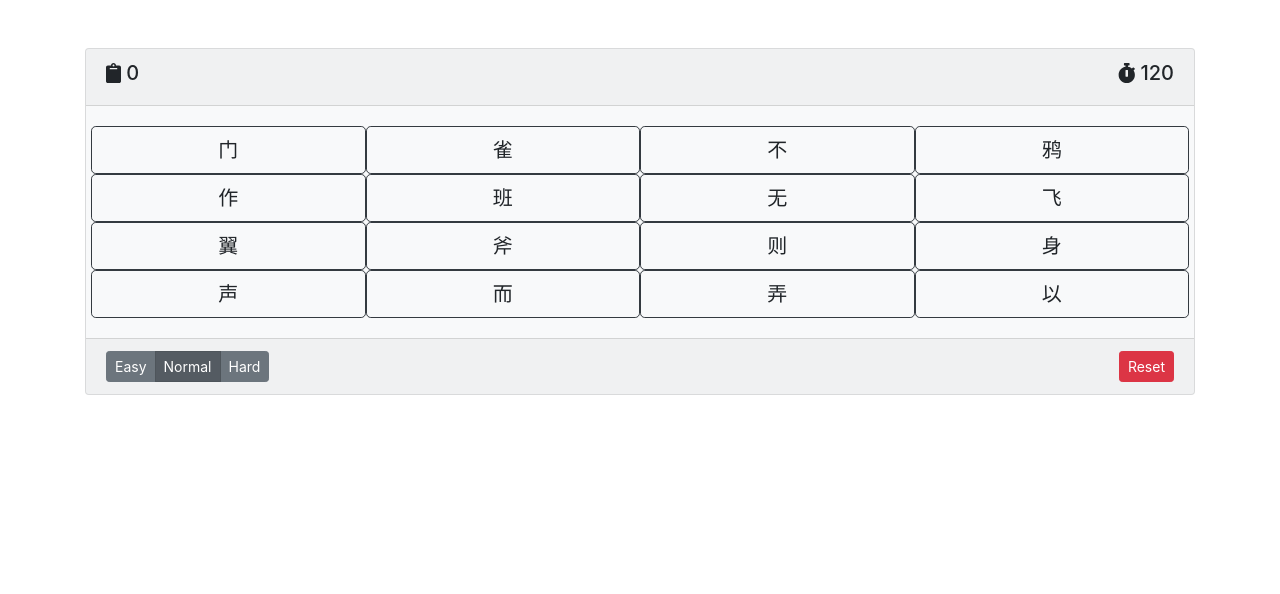
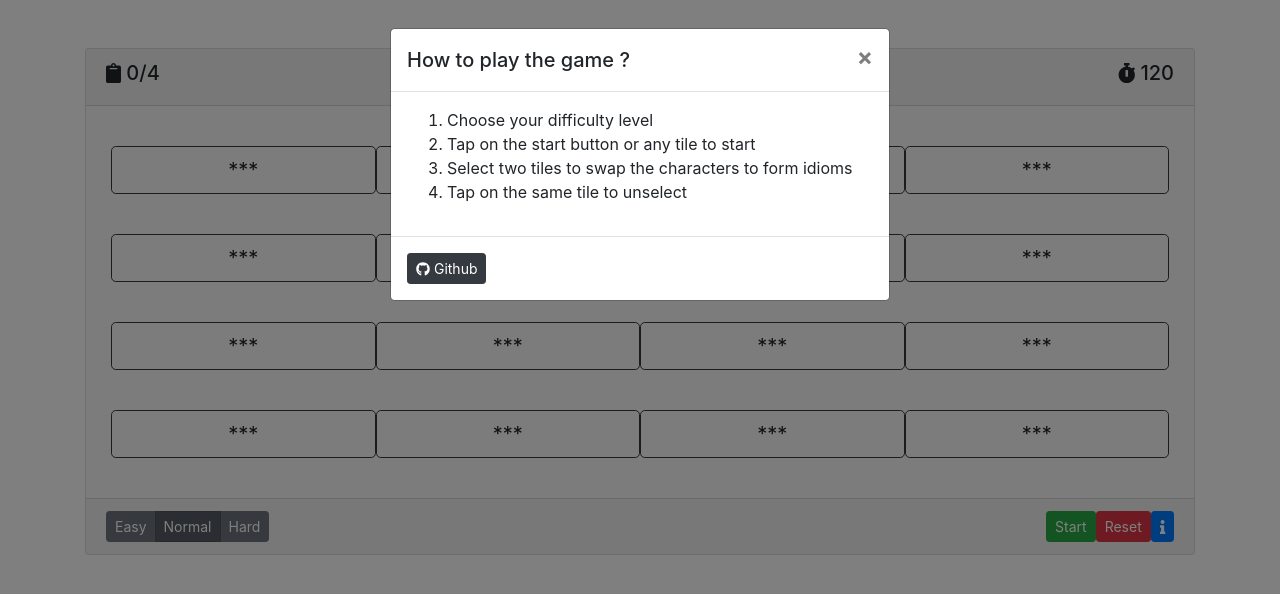
Before and after one commit to jinyuan/changyu, an Angular app: page / in a window 1280 px wide. Shown: the top 594 px of the page. Built offline with nearby package versions, Linux system fonts and the light colour scheme.

Commit message:
feat: add info page, mask words before game start and show answer after game ends

```diff
--- a/angular.json
+++ b/angular.json
@@ -89,7 +89,7 @@
               "src/assets"
             ],
             "styles": [
-              "./node_modules/@angular/material/prebuilt-themes/indigo-pink.css",
+              "./node_modules/bootstrap/dist/css/bootstrap.min.css",
               "src/styles.css"
             ],
             "scripts": []
--- a/package.json
+++ b/package.json
@@ -25,6 +25,7 @@
     "@fortawesome/free-regular-svg-icons": "^5.13.0",
     "@fortawesome/free-solid-svg-icons": "^5.13.0",
     "bootstrap": "^4.4.1",
+    "ngx-bootstrap": "^5.6.1",
     "rxjs": "~6.5.4",
     "tslib": "^1.10.0",
     "zone.js": "~0.10.2"
--- a/src/app/app.module.ts
+++ b/src/app/app.module.ts
@@ -8,6 +8,7 @@ import { GameboardComponent } from './gameboard/gameboard.component';
 import { GamepieceComponent } from './gamepiece/gamepiece.component';
 import {FormsModule} from "@angular/forms";
 import { FontAwesomeModule } from '@fortawesome/angular-fontawesome';
+import {ModalModule} from "ngx-bootstrap/modal";
 
 @NgModule({
   declarations: [
@@ -21,6 +22,7 @@ import { FontAwesomeModule } from '@fortawesome/angular-fontawesome';
     BrowserAnimationsModule,
     FormsModule,
     FontAwesomeModule,
+    ModalModule.forRoot()
   ],
   providers: [],
   bootstrap: [AppComponent]
--- a/src/app/gameboard/gameboard.component.html
+++ b/src/app/gameboard/gameboard.component.html
@@ -1,13 +1,13 @@
 <div class="container">
   <div class="card bg-light mt-5">
     <div class="card-header">
-      <h5 class="float-left"><fa-icon [icon]="['fas', 'clipboard']"></fa-icon> {{score}}</h5>
+      <h5 class="float-left"><fa-icon [icon]="['fas', 'clipboard']"></fa-icon> {{score}}/{{selectedDifficulty.numOfIdioms}}</h5>
       <h5 class="float-right"><fa-icon [icon]="['fas', 'stopwatch']"></fa-icon> {{secondsRemaining}}</h5>
     </div>
     <div class="card-body">
-      <div class="row" *ngFor="let row of gamePieces; i as index">
+      <div class="row card-body"*ngFor="let row of gamePieces; index as i ">
         <div class="col-3 p-0" *ngFor="let gamePiece of row">
-          <app-gamepiece [data]="gamePiece" (clickEvent)="pieceClick($event)"></app-gamepiece>
+          <app-gamepiece [data]="gamePiece" [gameStarted]="gameStarted" (clickEvent)="pieceClick($event)"></app-gamepiece>
         </div>
       </div>
     </div>
@@ -23,8 +23,56 @@
           {{difficulty.name}}
         </label>
       </div>
+      <button class="btn btn-sm btn-primary float-right" (click)="openModal(helpModal)">
+        <fa-icon [icon]="['fas', 'info']"></fa-icon>
+      </button>
       <button class="btn btn-sm btn-danger float-right" (click)="resetGame()">Reset</button>
+      <button class="btn btn-sm btn-success float-right" (click)="startGame()" *ngIf="!gameStarted">Start</button>
     </div>
   </div>
 
+  <ng-template #gameEndModal>
+    <div class="modal-header">
+      <h5 class="modal-title">
+        <span *ngIf="selectedDifficulty.numOfIdioms === score">You Won!</span>
+        <span *ngIf="selectedDifficulty.numOfIdioms !== score">Game over</span>
+      </h5>
+      <button type="button" class="close pull-right" aria-label="Close" (click)="modalRef.hide()">
+        <span aria-hidden="true">&times;</span>
+      </button>
+    </div>
+    <div class="modal-body">
+      <p> You score {{score}}/{{selectedDifficulty.numOfIdioms}}</p>
+      <h6>Answer</h6>
+      <ul>
+        <li *ngFor="let idiom of idioms.keys()">
+          {{idiom}}
+        </li>
+      </ul>
+    </div>
+  </ng-template>
+
+  <ng-template #helpModal>
+    <div class="modal-header">
+      <h5 class="modal-title">
+        How to play the game ?
+      </h5>
+      <button type="button" class="close pull-right" aria-label="Close" (click)="modalRef.hide()">
+        <span aria-hidden="true">&times;</span>
+      </button>
+    </div>
+    <div class="modal-body">
+      <ol>
+        <li>Choose your difficulty level</li>
+        <li>Tap on the start button or any tile to start</li>
+        <li>Select two tiles to swap the characters to form idioms</li>
+        <li>Tap on the same tile to unselect</li>
+      </ol>
+    </div>
+    <div class="modal-footer">
+      <a class="btn btn-sm btn-dark mr-auto" target="_blank" href="https://github.com/jinyuan/chengyu">
+        <fa-icon [icon]="['fab','github']"></fa-icon> Github
+      </a>
+    </div>
+  </ng-template>
 </div>
--- a/src/app/gameboard/gameboard.component.ts
+++ b/src/app/gameboard/gameboard.component.ts
@@ -1,35 +1,54 @@
-import {Component, OnInit} from '@angular/core';
+import {AfterViewInit, Component, OnInit, TemplateRef, ViewChild} from '@angular/core';
 import {Idiom} from "../models/Idiom";
 import {IdiomsService} from "../providers/idioms.service";
 import {interval, Subscription} from "rxjs";
 import {GamePiece} from "../models/GamePiece";
 import {Difficulty} from "../models/Difficulty";
-import {faClipboard, faStopwatch} from "@fortawesome/free-solid-svg-icons";
+import {faClipboard, faInfo, faStopwatch} from "@fortawesome/free-solid-svg-icons";
 import {FaIconLibrary} from "@fortawesome/angular-fontawesome";
+import { BsModalService, BsModalRef } from 'ngx-bootstrap/modal';
+import {faGithub} from "@fortawesome/free-brands-svg-icons";
 
 @Component({
   selector: 'app-gameboard',
   templateUrl: './gameboard.component.html',
   styleUrls: ['./gameboard.component.css']
 })
-export class GameboardComponent implements OnInit {
+export class GameboardComponent implements OnInit, AfterViewInit{
 
-  constructor(private library: FaIconLibrary, private idiomService: IdiomsService) {
+  constructor(private library: FaIconLibrary,
+              private idiomService: IdiomsService,
+              private modalService: BsModalService,
+              ) {
     library.addIcons(
       faStopwatch,
       faClipboard,
+      faInfo,
+      faGithub,
     );
   }
+
+  ngAfterViewInit(): void {
+    if (localStorage.getItem('page.visited') !== 'true') {
+      localStorage.setItem('page.visited','true');
+      this.openModal(this.helpModal);
+    }
+  }
+
   idioms: Map<string, Idiom>;
   gamePieces: Array<Array<GamePiece>>;
   selectedPieces = [];
   score: number = 0;
   gameStarted = false;
   timer: Subscription;
-
   difficulties: Array<Difficulty>;
   selectedDifficulty: Difficulty;
   secondsRemaining:number = 0;
+  modalRef: BsModalRef | null;
+
+  @ViewChild('gameEndModal') gameEndModal: TemplateRef<any>;
+  @ViewChild('helpModal') helpModal: TemplateRef<any>;
+
 
   ngOnInit(): void {
     this.idiomService.getDifficulties().subscribe((data) => {
@@ -109,6 +128,7 @@ export class GameboardComponent implements OnInit {
   }
 
   startGame() {
+    this.populateBoard()
     this.gameStarted = true;
     this.secondsRemaining = this.selectedDifficulty.timeLimit;
     this.timer = interval(1000).subscribe((i) => {
@@ -119,8 +139,7 @@ export class GameboardComponent implements OnInit {
   stopGame() {
     this.gameStarted = false;
     this.timer.unsubscribe();
-    const message = this.selectedDifficulty.numOfIdioms === this.score? 'You won!': 'Game over!';
-    alert(message);
+    this.openModal(this.gameEndModal);
   }
 
   resetGame() {
@@ -162,4 +181,8 @@ export class GameboardComponent implements OnInit {
   onDifficultyChange() {
     this.resetGame();
   }
+
+  openModal(template: TemplateRef<any>) {
+    this.modalRef = this.modalService.show(template);
+  }
 }
--- a/src/app/gamepiece/gamepiece.component.html
+++ b/src/app/gamepiece/gamepiece.component.html
@@ -7,5 +7,6 @@
         'btn-success': data.disabled
       }"
 >
-  {{data.character}}
+  <span *ngIf="gameStarted">{{data.character}}</span>
+  <span *ngIf="!gameStarted">***</span>
 </button>
--- a/src/app/gamepiece/gamepiece.component.ts
+++ b/src/app/gamepiece/gamepiece.component.ts
@@ -9,6 +9,7 @@ import {GamePiece} from "../models/GamePiece";
 export class GamepieceComponent implements OnInit {
   @Input() data: GamePiece;
   @Output() clickEvent = new EventEmitter<GamePiece>();
+  @Input() gameStarted;
   constructor() { }
 
   ngOnInit(): void {
--- a/src/index.html
+++ b/src/index.html
@@ -2,7 +2,7 @@
 <html lang="en">
 <head>
   <meta charset="utf-8">
-  <title>ChengyuGame</title>
+  <title>成语重组</title>
   <base href="/">
   <meta name="viewport" content="width=device-width, initial-scale=1.0, maximum-scale=1.0, user-scalable=no, shrink-to-fit=no">
   <link rel="icon" type="image/x-icon" href="favicon.ico">
```
Also changed, not shown: 11 other files (tests, documents, lock files or other folders).
